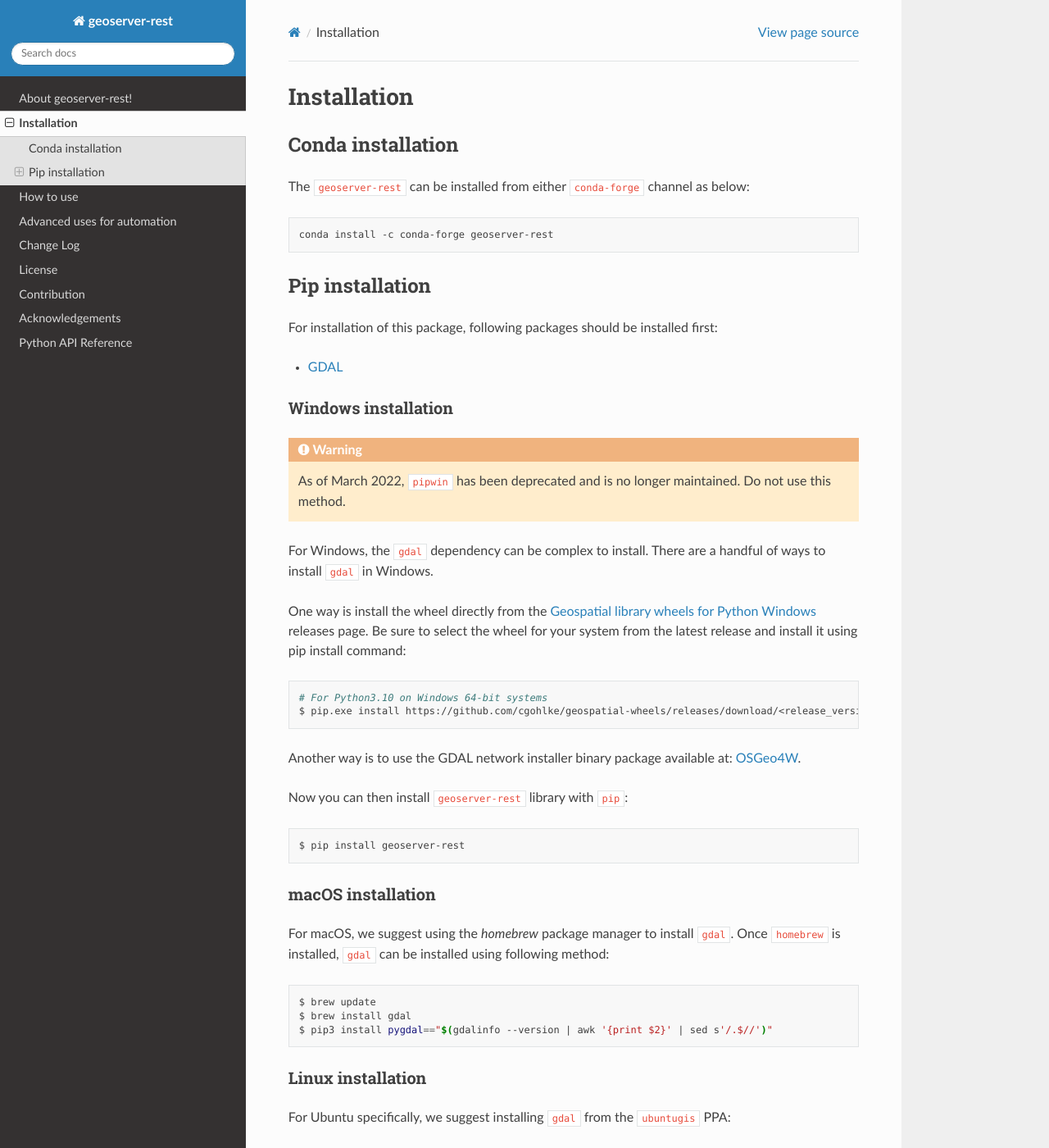
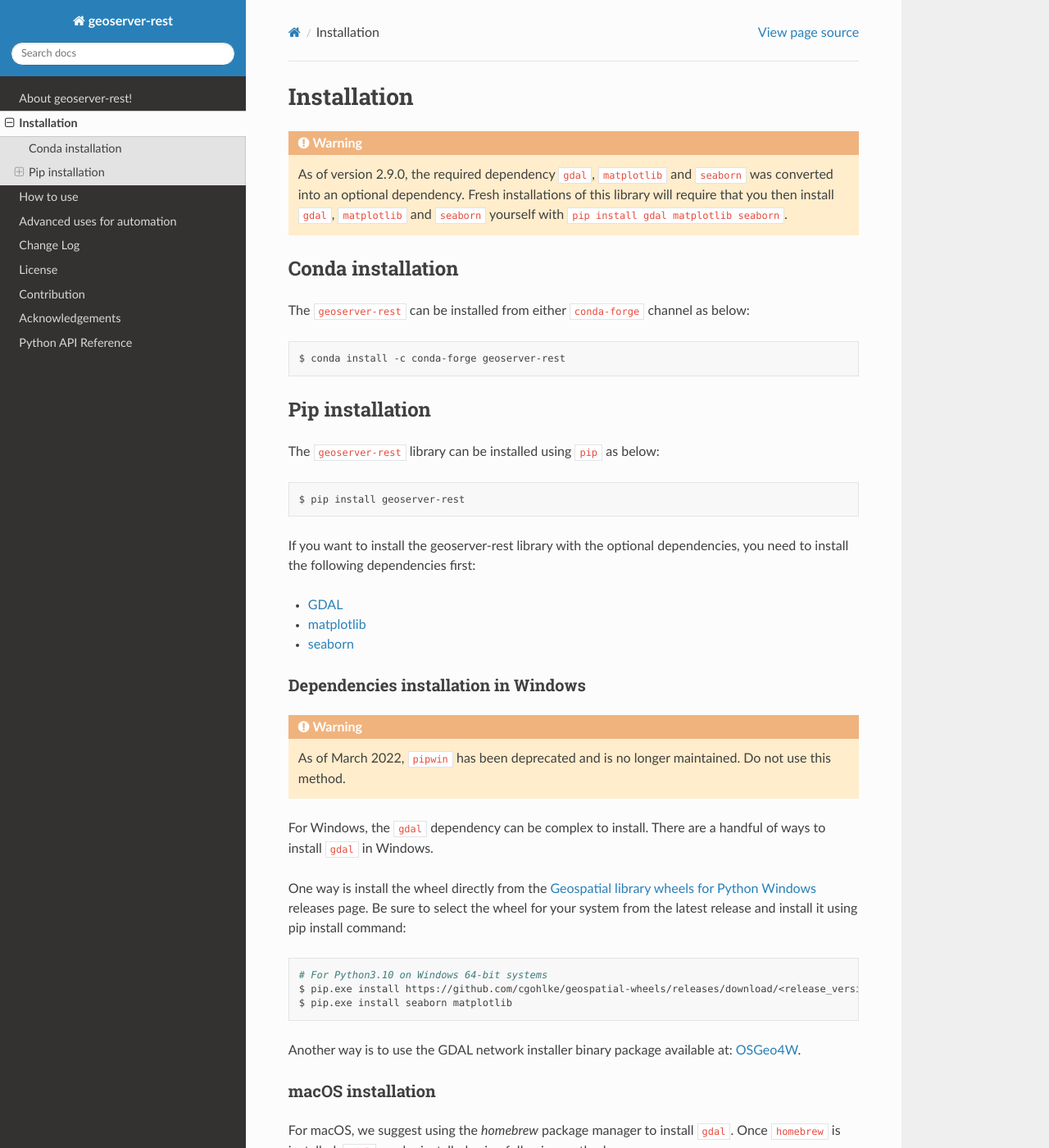
Before and after one commit to gicait/geoserver-rest, a Sphinx documentation site: the page built from docs/source/installation.rst, in a window 1280 px wide and 1400 px high. Shown: the whole window at 82% size. Built offline with Sphinx 7.4.7 and the Read the Docs theme 3.1.0, drawn with Linux system fonts in a browser that asks for light colours.

Commit message:
installation documentation

```diff
--- a/docs/source/installation.rst
+++ b/docs/source/installation.rst
@@ -1,5 +1,9 @@
 Installation
 =============
+
+.. warning::
+    As of version 2.9.0, the required dependency ``gdal``, ``matplotlib`` and ``seaborn`` was converted into an optional dependency. Fresh installations of this library will require that you then install ``gdal``, ``matplotlib`` and ``seaborn`` yourself with ``pip install gdal matplotlib seaborn``.
+
 
 Conda installation
 ^^^^^^^^^^^^^^^^^^
@@ -8,17 +12,27 @@ The ``geoserver-rest`` can be installed from either ``conda-forge`` channel as b
 
 .. code-block:: shell
 
-    conda install -c conda-forge geoserver-rest
+    $ conda install -c conda-forge geoserver-rest
 
 Pip installation
 ^^^^^^^^^^^^^^^^
 
-For installation of this package, following packages should be installed first:
+The ``geoserver-rest`` library can be installed using ``pip`` as below:
+
+.. code-block:: shell
+
+    $ pip install geoserver-rest
+
+
+If you want to install the geoserver-rest library with the optional dependencies, you need to install the following dependencies first:
 
 * `GDAL <https://gdal.org/>`_
+* `matplotlib <https://matplotlib.org/>`_
+* `seaborn <https://seaborn.pydata.org/>`_
 
-Windows installation
---------------------
+
+Dependencies installation in Windows
+------------------------------------
 
 .. warning::
     As of March 2022, ``pipwin`` has been deprecated and is no longer maintained. Do not use this method.
@@ -31,14 +45,12 @@ One way is install the wheel directly from the `Geospatial library wheels for Py
 
     # For Python3.10 on Windows 64-bit systems
     $ pip.exe install https://github.com/cgohlke/geospatial-wheels/releases/download/<release_version>/GDAL-3.7.1-cp310-cp310-win_amd64.whl
+    $ pip.exe install seaborn matplotlib
 
 Another way is to use the GDAL network installer binary package available at: `OSGeo4W <https://trac.osgeo.org/osgeo4w/>`_.
 
-Now you can then install ``geoserver-rest`` library with ``pip``:
 
-.. code-block:: shell
 
-    $ pip install geoserver-rest
 
 macOS installation
 ------------------
--- a/setup.py
+++ b/setup.py
@@ -49,6 +49,6 @@ setup(
         "requests",
         "xmltodict",
     ],
-    extras_require={"dev": ["pytest", "black", "flake8", "sphinx>=1.7", "pre-commit"], 'visualize': ['matplotlib', 'seaborn', 'gdal']},
+    extras_require={"dev": ["pytest", "black", "flake8", "sphinx>=1.7", "pre-commit"], 'style': ['matplotlib', 'seaborn', 'gdal']},
     python_requires=">=3.6",
 )
```
